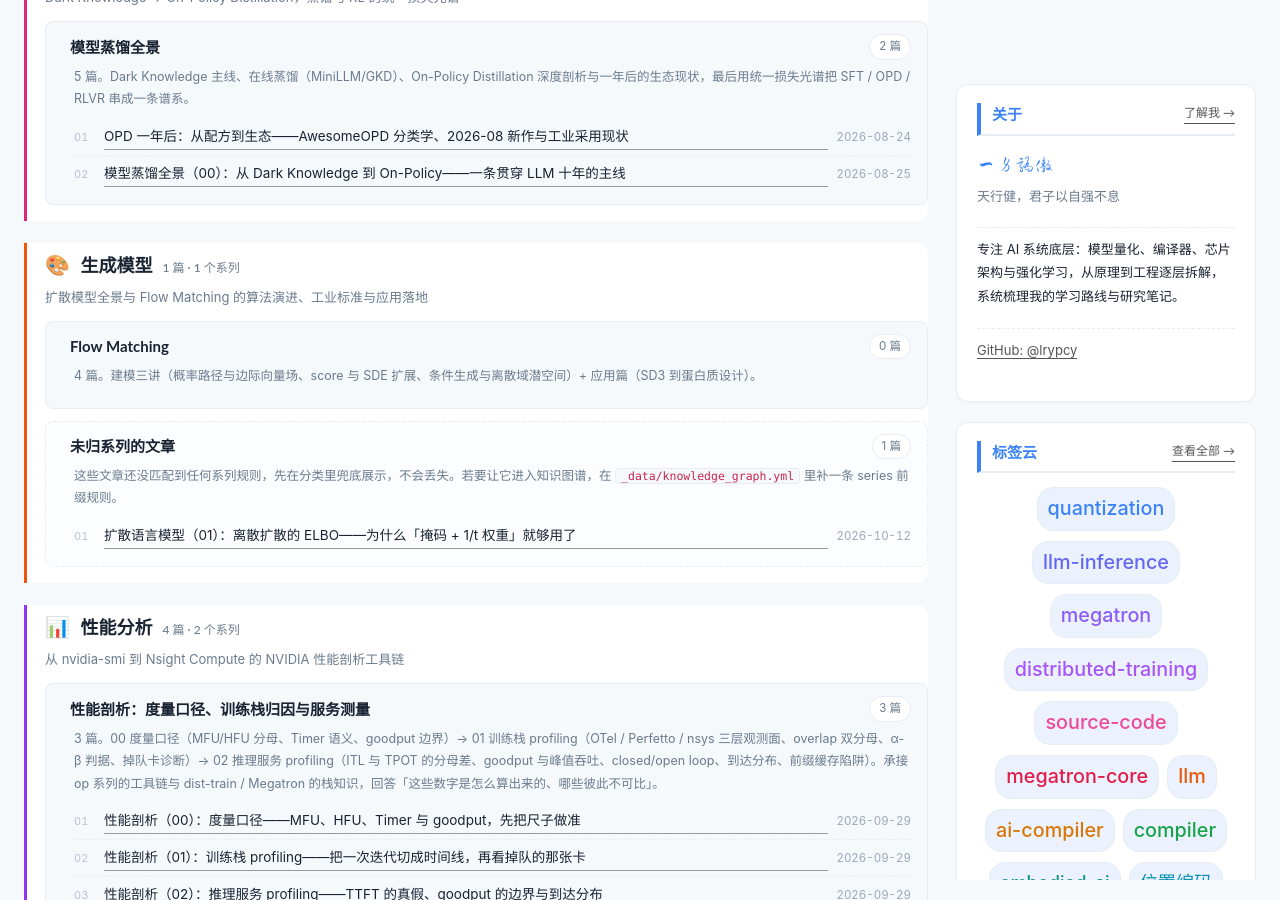
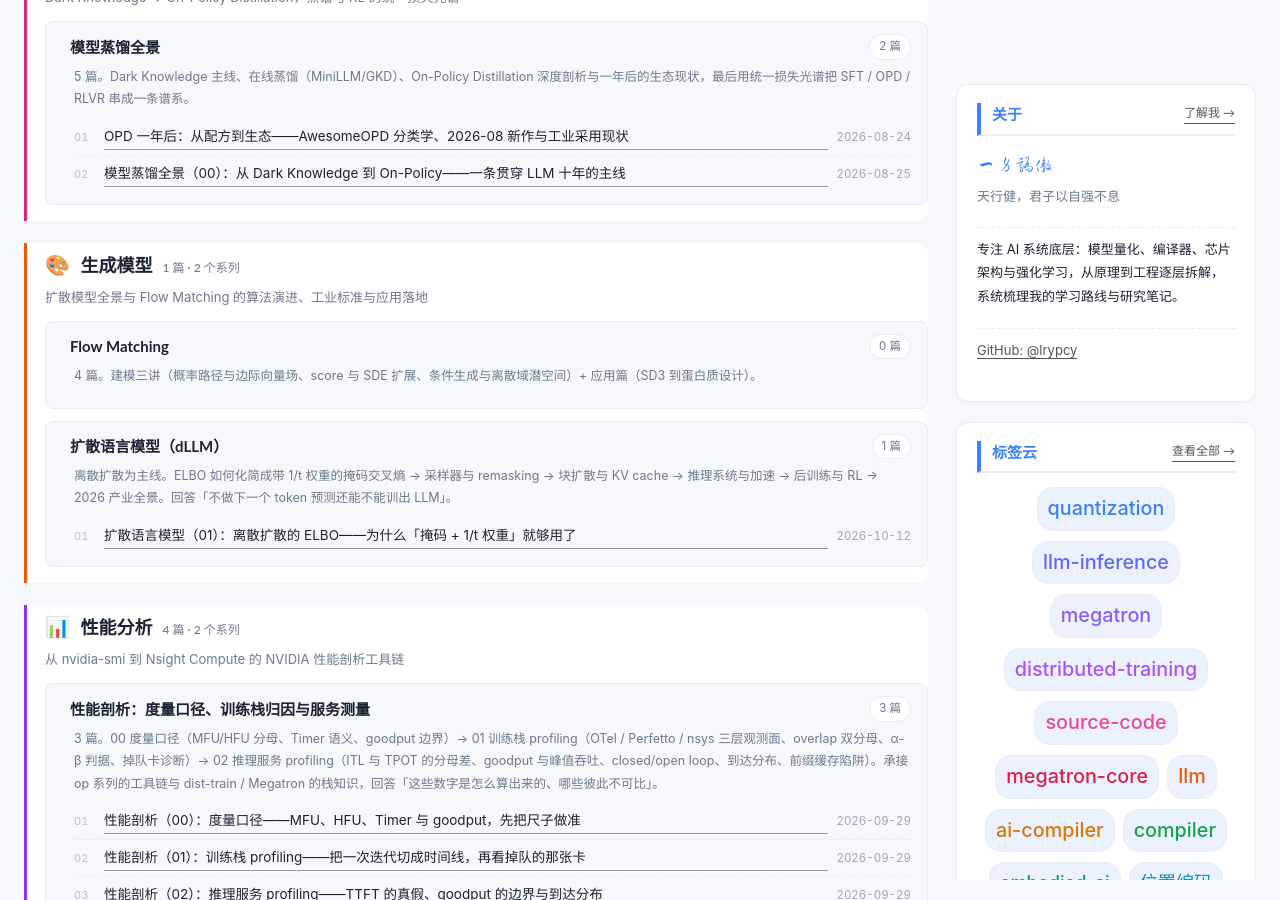
Before and after one commit to lrypcy/lrypcy.github.io, a Jekyll site: the page built from index.html, in a window 1280 px wide and 900 px high, scrolled down 7202 px. Built offline with Jekyll 4.4.1, drawn with Linux system fonts in a browser that asks for light colours; the list of posts is cut into pages by our own code; some of the changed text lies outside the part shown.

Commit message:
知识图谱：新增 diffusion-lm 系列节点（layer 2）与 flow -> diffusion-lm 依赖边

```diff
--- a/_data/knowledge_graph.yml
+++ b/_data/knowledge_graph.yml
@@ -277,6 +277,15 @@ series:
     prefixes: [diffusion-survey]
     desc: 从噪声到数据：Diffusion 算法发展与应用全景。
 
+  - id: diffusion-lm
+    name: 扩散语言模型（dLLM）
+    short: 扩散语言模型
+    category: 生成模型
+    layer: 2
+    order: 6
+    prefixes: [diffusion-lm-]
+    desc: 离散扩散为主线。ELBO 如何化简成带 1/t 权重的掩码交叉熵 → 采样器与 remasking → 块扩散与 KV cache → 推理系统与加速 → 后训练与 RL → 2026 产业全景。回答「不做下一个 token 预测还能不能训出 LLM」。
+
 links:
   - { from: chip,      to: op,         label: 存储层次与执行模型决定 Kernel 怎么写 }
   - { from: chip,      to: compiler,   label: ISA 与内存层次是后端代码生成的靶子 }
@@ -305,6 +314,7 @@ links:
   - { from: mdp-grpo,  to: wam,        label: WAM 用 RL 训练动作模型 }
   - { from: embodied,  to: wam,        label: 世界模型驱动具身决策 }
   - { from: flow,      to: wam,        label: 生成式世界模型（Cosmos / DreamZero） }
+  - { from: flow,      to: diffusion-lm, label: 连续域的概率路径走向离散域的掩码扩散 }
   - { from: op,        to: perf-analysis, label: op 系列讲 profiling 工具链，本系列讲这些工具报出来的数字怎么算、哪些不可比 }
   - { from: dist-train,to: perf-analysis, label: 并行训练的度量口径与时间归因 }
   - { from: megatron,  to: perf-analysis, label: Megatron 原生 OTel 观测栈与内置 Timer 是本系列的源码级素材 }
```
